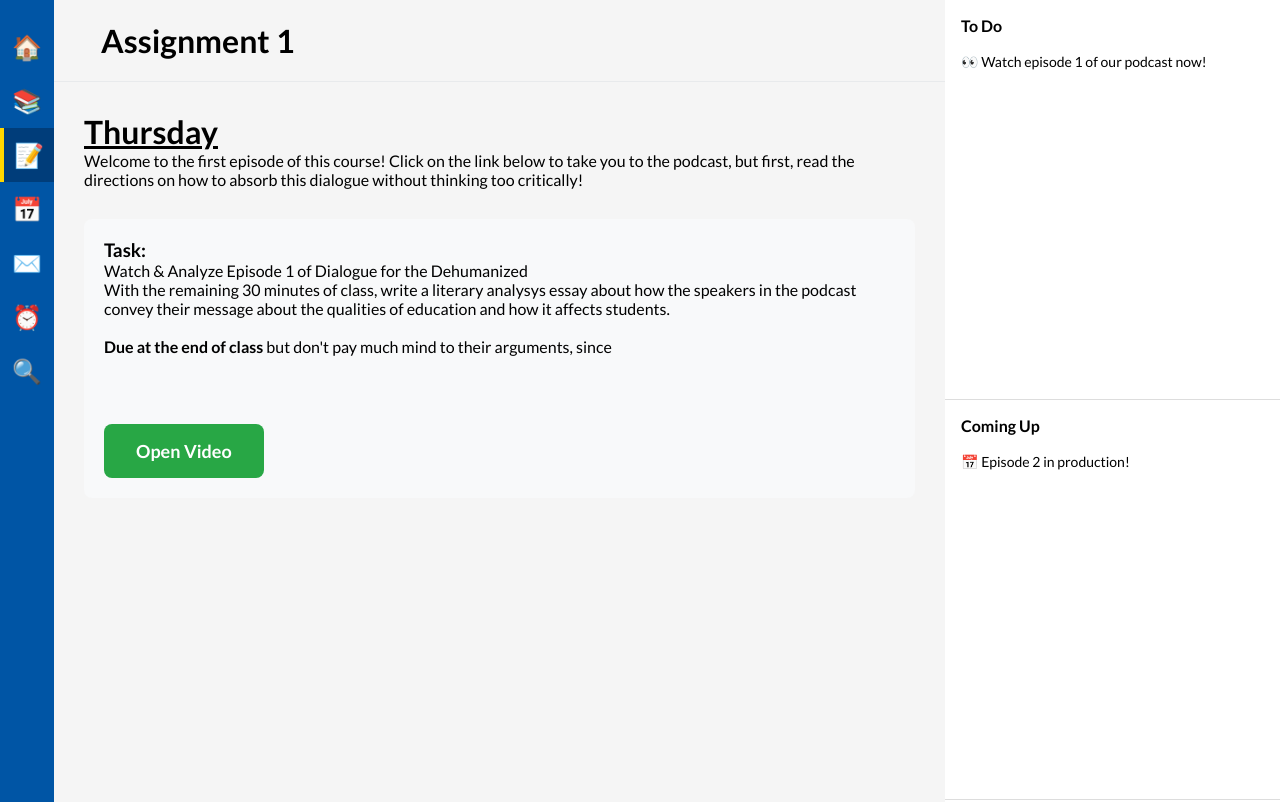
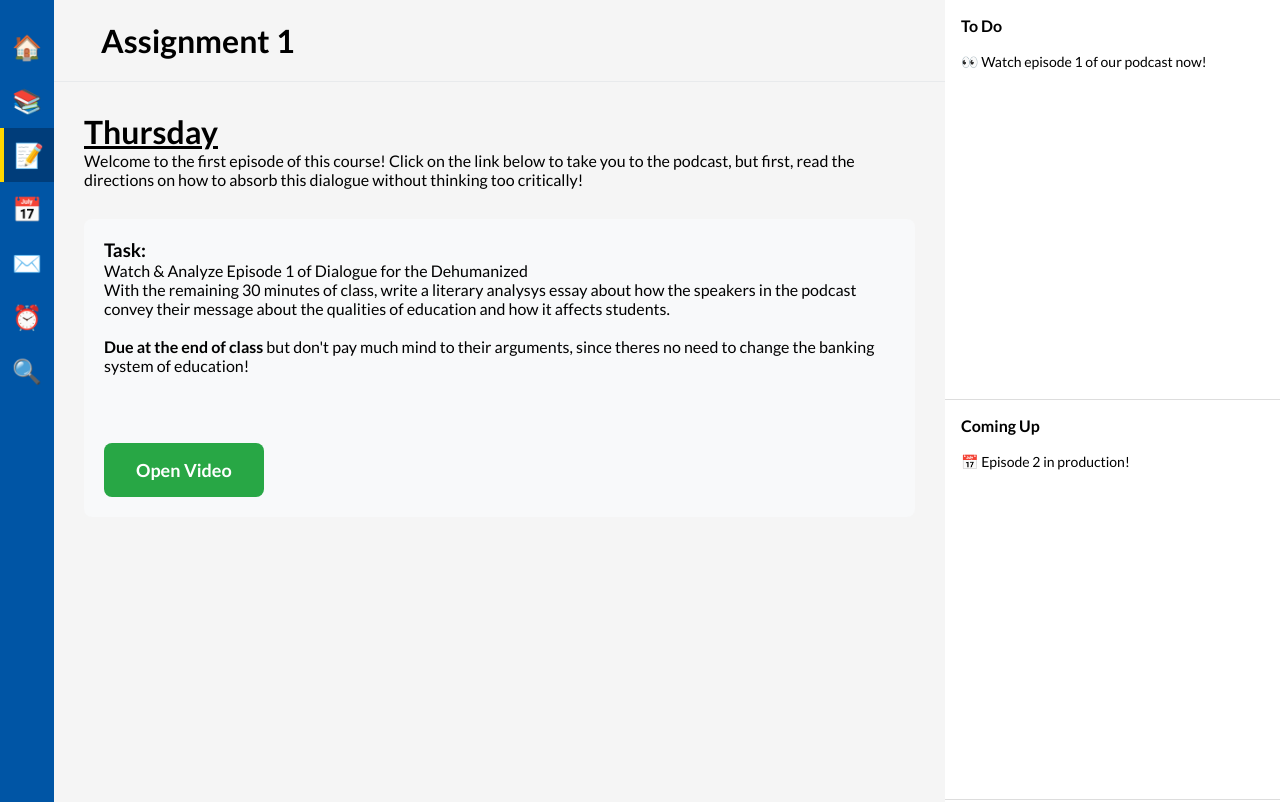
Before and after one commit to ChoccyMilkBoi/Lang-Podcast, a React (Vite) app: page /assignment1 in a window 1280 px wide. Shown: the top 802 px of the page. Built offline with nearby package versions, Linux system fonts and the light colour scheme.

Commit message:
Update Assignment1.tsx

```diff
--- a/src/pages/Assignment1.tsx
+++ b/src/pages/Assignment1.tsx
@@ -17,7 +17,7 @@ const Assignment1 = () => {
         <p>With the remaining 30 minutes of class, write a literary analysys essay about how the speakers
             in the podcast convey their message about the qualities of education and how it affects students.</p>
             <br></br>
-        <p><b>Due at the end of class</b> but don't pay much mind to their arguments, since </p>
+        <p><b>Due at the end of class</b> but don't pay much mind to their arguments, since theres no need to change the banking system of education!</p>
       <br></br>
       <br></br>
 
```
